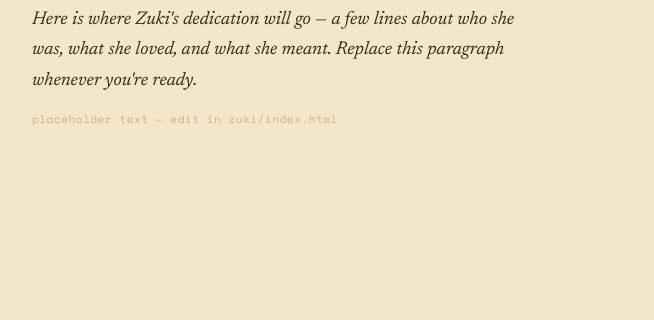
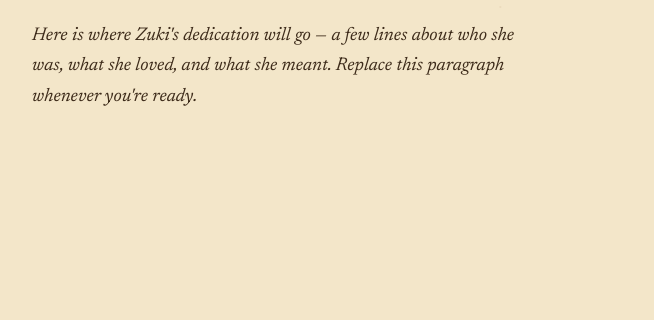
Before and after one commit to jhustedt/ForeverNear, a plain HTML site: page zuki/index.html in a window 1280 px wide. Shown: the part 617-937 px from the top of the page, 626-1280 px from the left. Drawn offline with nearby package versions, Linux system fonts and the light colour scheme; a script that the page names is missing.

Commit message:
Update index.html

```diff
--- a/zuki/index.html
+++ b/zuki/index.html
@@ -130,7 +130,6 @@
     <p class="dedication">
       Here is where Zuki's dedication will go — a few lines about who she was,
       what she loved, and what she meant. Replace this paragraph whenever you're ready.
-      <span class="placeholder-note">placeholder text — edit in zuki/index.html</span>
     </p>
   </div>
 
```
